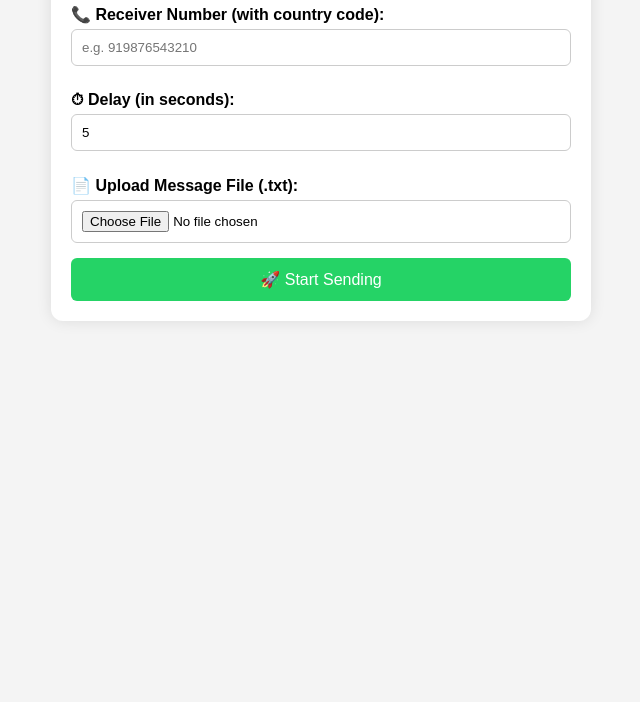
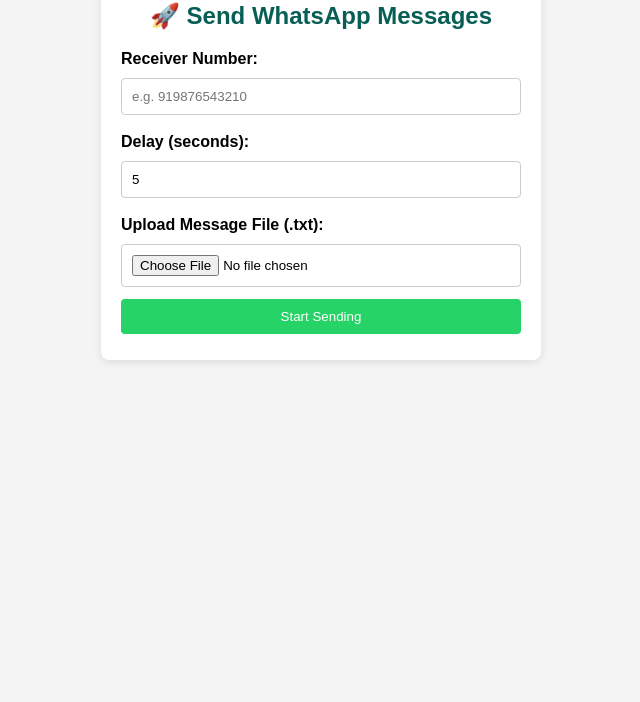
Before and after one commit to Deba-hunter/Jkp, a website: page views/index.html in a window 1280 px wide. Shown: the part 98-800 px from the top of the page, without its empty margins (319-959 px from the left). Drawn offline with Linux system fonts and the light colour scheme.

Commit message:
Add files via upload

```diff
--- a/views/index.html
+++ b/views/index.html
@@ -5,73 +5,31 @@
   <meta name="viewport" content="width=device-width, initial-scale=1">
   <title>WhatsApp Auto Sender</title>
   <style>
-    body {
-      font-family: Arial, sans-serif;
-      padding: 15px;
-      margin: 0;
-      background-color: #f4f4f4;
-    }
-    .container {
-      max-width: 500px;
-      margin: auto;
-      background: white;
-      padding: 20px;
-      border-radius: 12px;
-      box-shadow: 0 0 15px rgba(0,0,0,0.1);
-    }
-    h2 {
-      text-align: center;
-      color: #075e54;
-    }
-    label {
-      font-weight: bold;
-      display: block;
-      margin: 10px 0 5px;
-    }
-    input[type="text"],
-    input[type="number"],
-    input[type="file"] {
-      width: 100%;
-      padding: 10px;
-      margin-bottom: 15px;
-      border-radius: 6px;
-      border: 1px solid #ccc;
-      box-sizing: border-box;
-    }
-    button {
-      width: 100%;
-      background-color: #25d366;
-      color: white;
-      padding: 12px;
-      font-size: 16px;
-      border: none;
-      border-radius: 6px;
-      cursor: pointer;
-    }
-    button:hover {
-      background-color: #1ebc5e;
-    }
-    @media screen and (max-width: 600px) {
-      .container {
-        padding: 15px;
-      }
-    }
+    body { font-family: Arial, sans-serif; background: #f4f4f4; padding: 20px; margin: 0; }
+    .box { max-width: 400px; margin: 40px auto; background: #fff; padding: 20px;
+           border-radius: 8px; box-shadow: 0 2px 8px rgba(0,0,0,0.1); }
+    h2 { color: #075e54; text-align: center; }
+    label { display: block; margin: 12px 0 4px; font-weight: bold; }
+    input, button { width: 100%; padding: 10px; margin: 6px 0; border-radius: 4px;
+                    border: 1px solid #ccc; box-sizing: border-box; }
+    button { background: #25d366; color: #fff; border: none; cursor: pointer; }
+    button:hover { background: #1ebe57; }
   </style>
 </head>
 <body>
-  <div class="container">
-    <h2>📤 WhatsApp Auto Sender</h2>
+  <div class="box">
+    <h2>🚀 Send WhatsApp Messages</h2>
     <form action="/start" method="post" enctype="multipart/form-data">
-      <label>📞 Receiver Number (with country code):</label>
+      <label>Receiver Number:</label>
       <input type="text" name="number" placeholder="e.g. 919876543210" required>
 
-      <label>⏱ Delay (in seconds):</label>
+      <label>Delay (seconds):</label>
       <input type="number" name="delay" value="5" min="1" required>
 
-      <label>📄 Upload Message File (.txt):</label>
+      <label>Upload Message File (.txt):</label>
       <input type="file" name="messageFile" accept=".txt" required>
 
-      <button type="submit">🚀 Start Sending</button>
+      <button type="submit">Start Sending</button>
     </form>
   </div>
 </body>
```
